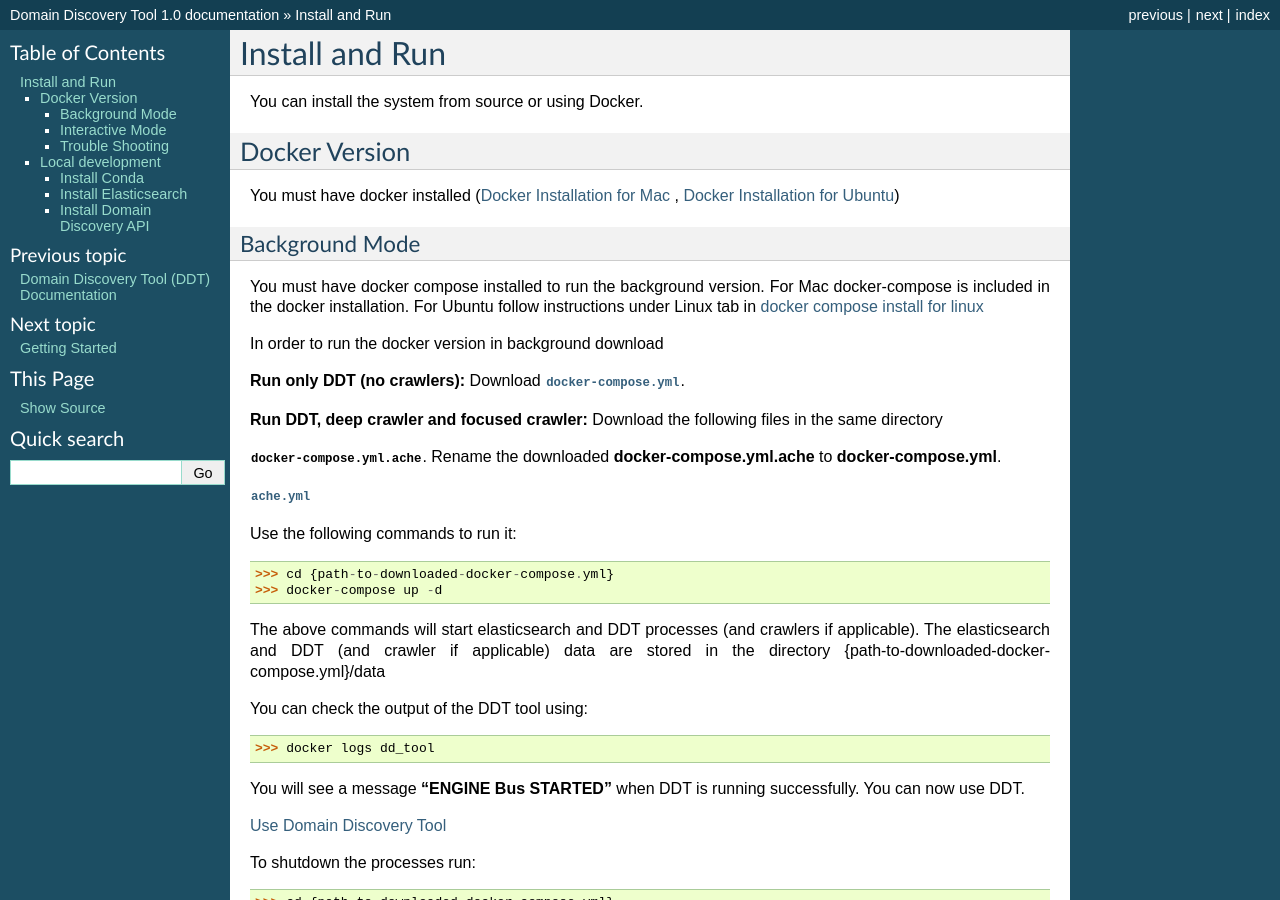
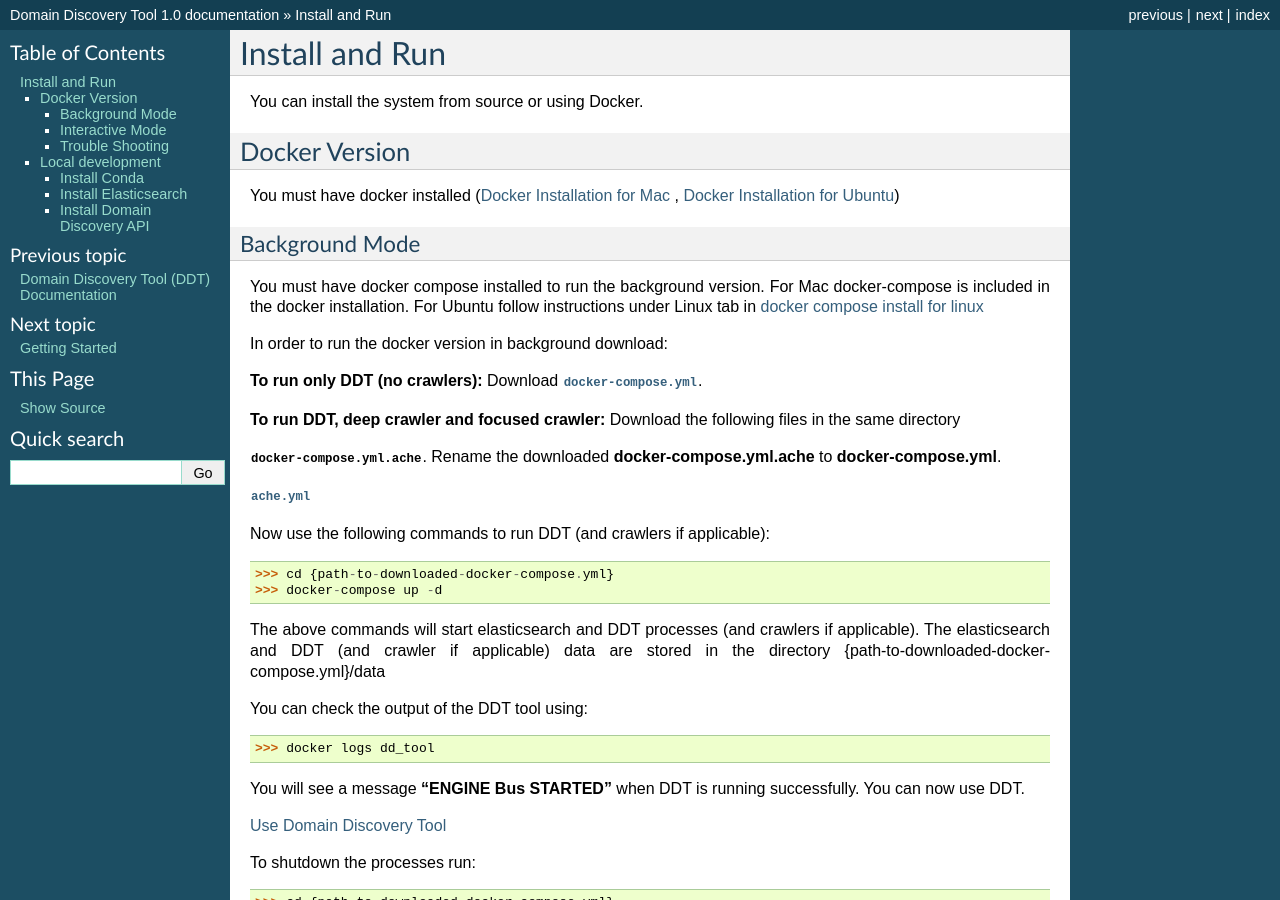
Before and after one commit to VIDA-NYU/domain_discovery_tool, a Sphinx documentation site: the page built from docs/install.rst, in a window 1280 px wide and 900 px high. Built offline with Sphinx 7.4.7, drawn with Linux system fonts in a browser that asks for light colours.

Commit message:
updated install

```diff
--- a/docs/install.rst
+++ b/docs/install.rst
@@ -13,17 +13,17 @@
 
 You must have docker compose installed to run the background version. For Mac docker-compose is included in the docker installation. For Ubuntu follow instructions under Linux tab in `docker compose install for linux <https://docs.docker.com/compose/install/>`_
 
-In order to run the docker version in background download
+In order to run the docker version in background download:
 
-**Run only DDT (no crawlers):** Download :download:`docker-compose.yml <../docker-compose.yml>`.
+**To run only DDT (no crawlers):** Download :download:`docker-compose.yml <../docker-compose.yml>`.
 
-**Run DDT, deep crawler and focused crawler:** Download the following files in the same directory
+**To run DDT, deep crawler and focused crawler:** Download the following files in the same directory
 
 :download:`docker-compose.yml.ache <../docker-compose.yml.ache>`. Rename the downloaded **docker-compose.yml.ache** to **docker-compose.yml**.
 
 :download:`ache.yml <../ache.yml>`
 
-Use the following commands to run it:
+Now use the following commands to run DDT (and crawlers if applicable):
 
 >>> cd {path-to-downloaded-docker-compose.yml}
 >>> docker-compose up -d
```
